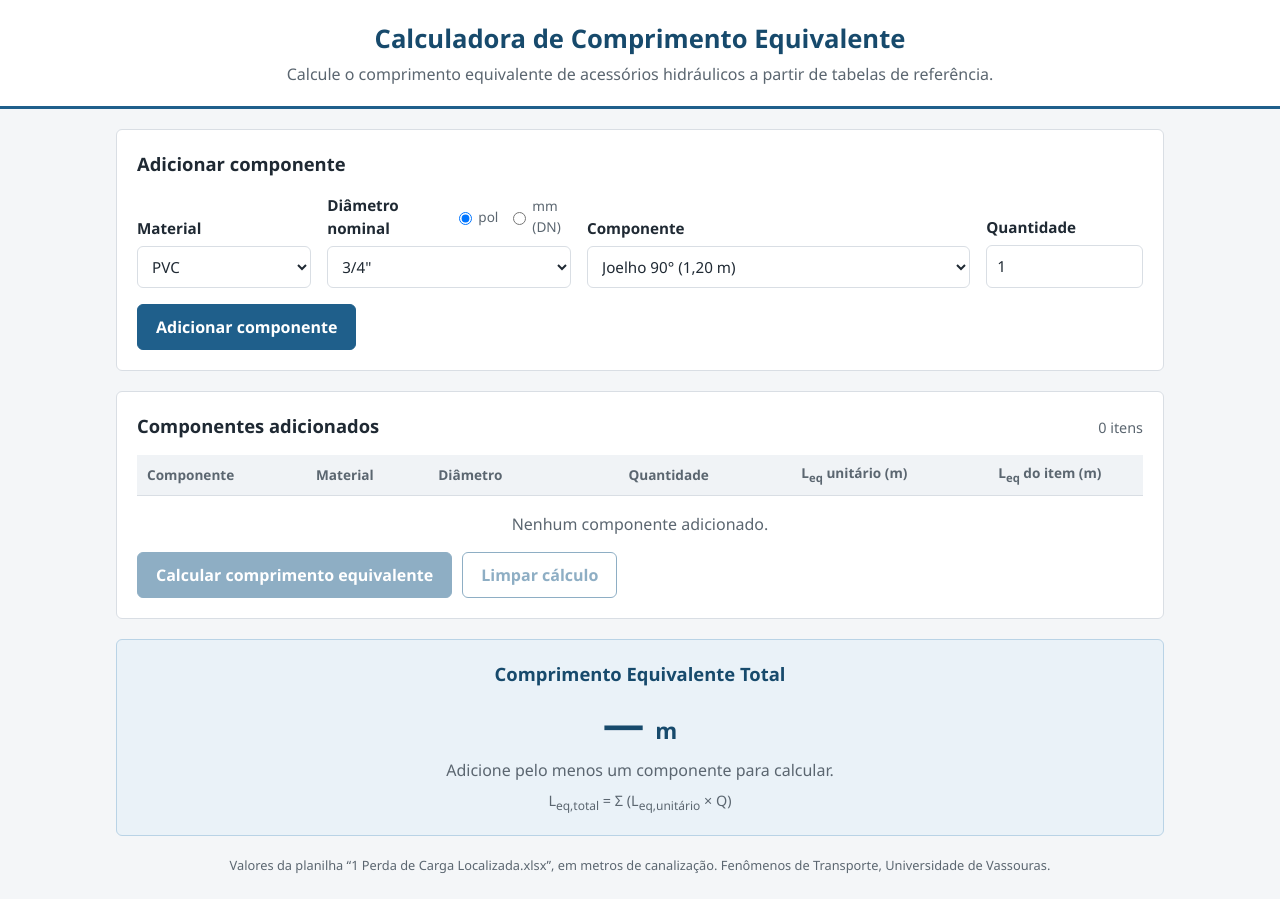
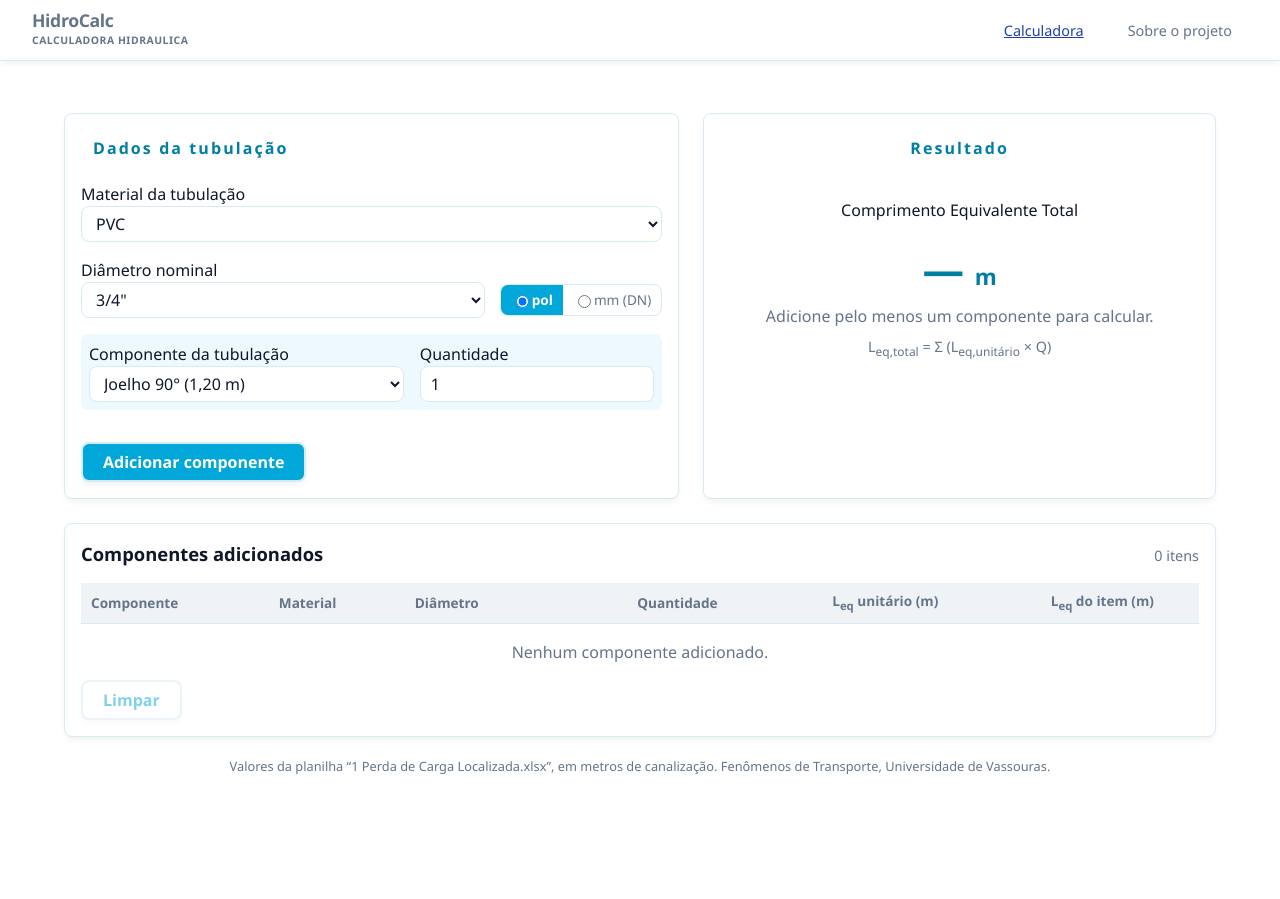
Before and after one commit to benidossantos/Calculadora-FENTRANS, a Flask app: page / in a window 1280 px wide. After the commit the page ends 774 px from the top, so only its background shows below. Run offline with Flask 3, Linux system fonts and the light colour scheme; lists and menus that the app fills with data are empty.

Commit message:
Melhora interface da calculadora

```diff
--- a/static/css/style.css
+++ b/static/css/style.css
@@ -1,23 +1,31 @@
 :root {
-  --fundo: #f4f6f8;
-  --superficie: #ffffff;
-  --borda: #d9dee4;
-  --texto: #1f2933;
-  --texto-suave: #5b6670;
-  --primaria: #1f5f8b;
-  --primaria-escura: #174a6c;
-  --destaque-fundo: #eaf2f8;
-  --erro: #b42318;
-  --erro-fundo: #fdecea;
-  --aviso: #8a5a00;
-  --raio: 6px;
+  /* Fundo e Superfície (Cards) */
+  --fundo: #eef8ff;            /* Fundo levemente acinzentado/azulado */
+  --superficie: #ffffff;       /* Fundo branco limpo dos cards */
+  --borda: #d7ebf3;            /* Bordas suaves para cards e tabela */
+  /* Tipografia */
+  --texto: #0f172a;            /* Texto principal em azul-escuro/grafite */
+  --texto-suave: #64748b;      /* Rótulos de formulário e descrições */
+  /* Botões e Destaques Principais (Azul Escuro) */
+  --primaria: #00a7d8;         /* Azul escuro para botões principais */
+  --primaria-escura: #007ea3;  /* Tom do botão ao passar o mouse (hover) */
+  /* Flairs / Badges dos H2 (Azul Claro) */
+  --destaque-fundo: #dbeafe;   /* Fundo azul claro suave da etiqueta h2 */
+  --destaque-texto: #1e40af;   /* Cor do texto dentro do h2 */
+  /* Ícone de Lixeira e Exclusão (Vermelho) */
+  --erro: #dc2626;             /* Vermelho vivo para o ícone da lixeira */
+  --erro-fundo: #fef2f2;       /* Fundo vermelho suave ao passar o mouse na lixeira */
+  /* Estrutura */
+  --raio: 8px;                 /* Arredondamento suave dos cards e botões */
+  --sombra: 0 4px 6px -1px rgba(0, 0, 0, 0.05); /* Sombra leve nos cards */
 }
 
 * { box-sizing: border-box; }
 
 body {
   margin: 0;
-  background: var(--fundo);
+  padding: 0;
+  background-color: var(--fundo)33;
   color: var(--texto);
   font-family: "Segoe UI", Roboto, "Helvetica Neue", Arial, sans-serif;
   font-size: 16px;
@@ -26,19 +34,77 @@ body {
 
 .cabecalho {
   background: var(--superficie);
-  border-bottom: 3px solid var(--primaria);
-  padding: 20px 16px;
-  text-align: center;
+  border-bottom: 1px solid var(--borda);
+  padding: 0.7rem 2rem;
+  display: flex;
+  justify-content: space-between;
+  align-items: center;
+  box-shadow: var(--sombra);
+  margin-bottom: 2rem;
+
 }
-.cabecalho h1 { margin: 0 0 4px; font-size: 1.6rem; color: var(--primaria-escura); }
+
+.header-brand {
+  display: flex;
+  flex-direction: column;
+  gap: 0.15rem;
+}
+
+.header-brand p {
+  margin: 0;
+  font-size: 1.1rem;
+  font-weight: 800;
+  color: var(--primaria-escura);
+  letter-spacing: -0.02em;
+  line-height: 1.1;
+}
+
+.header-brand span {
+  font-size: 0.65rem;
+  font-weight: 600;
+  color: var(--texto-suave);
+  text-transform: uppercase;
+  letter-spacing: 0.05em;
+}
+
+.main-nav ul {
+  list-style: none;
+  margin: 0;
+  padding: 0;
+  display: flex;
+  align-items: center;
+  gap: 0.75rem;
+}
+
+.main-nav a {
+  text-decoration: none;
+  font-size: 0.9rem;
+  font-weight: 500;
+  color: var(--texto-suave);
+  padding: 0.5rem 1rem;
+  border-radius: var(--raio);
+  transition: all 0.2s ease;
+}
+
+.main-nav a:hover {
+  color: var(--primaria);
+  background-color: var(--fundo);
+}
+
+.main-nav a.active {
+  color: var(--destaque-texto);
+  text-decoration: underline;
+
+}
+
 .cabecalho p { margin: 0; color: var(--texto-suave); }
 
 .conteudo {
-  max-width: 1080px;
+  max-width: 95%;
   margin: 0 auto;
-  padding: 20px 16px;
+  padding: 20px 32px;
   display: grid;
-  gap: 20px;
+
 }
 
 .painel {
@@ -46,28 +112,55 @@ body {
   background: var(--superficie);
   border: 1px solid var(--borda);
   border-radius: var(--raio);
-  padding: 20px;
+  padding: 1rem;
 }
+
 .painel h2 { margin: 0 0 16px; font-size: 1.15rem; }
+.titulo-secao { display: flex; justify-content: space-between; align-items: baseline; gap: 12px; }
 
-.titulo-secao { display: flex; justify-content: space-between; align-items: baseline; gap: 12px; }
 .contador { color: var(--texto-suave); font-size: 0.9rem; }
 
-.campos {
+.rotulo-com-opcao {
   display: grid;
-  grid-template-columns: minmax(0, 1fr) minmax(0, 1.4fr) minmax(0, 2.2fr) minmax(0, 0.9fr);
-  gap: 16px;
-  align-items: end;
+  grid-template-columns: 1fr auto;
+  justify-content: space-between;
+  align-items: center;
+  gap: 0.9rem;
 }
-.campo { display: flex; flex-direction: column; gap: 6px; font-weight: 600; font-size: 0.95rem; }
 
-.rotulo-com-opcao { display: flex; justify-content: space-between; align-items: center; gap: 8px; }
-.alternador { display: inline-flex; gap: 10px; font-weight: 400; font-size: 0.85rem; color: var(--texto-suave); }
-.alternador label { display: inline-flex; align-items: center; gap: 3px; cursor: pointer; }
+.form-style {
+  display: flex;
+  flex-direction: column;
+  gap: 1rem;
+}
+
+.alternador {
+  border: solid 1px var(--borda);
+  border-radius: var(--raio);
+  overflow: hidden;
+  display: inline-flex;
+  font-weight: 400;
+  font-size: 0.85rem;
+  color: var(--texto-suave);
+}
+
+.alternador label {
+  display: inline-flex;
+  align-items: center;
+  cursor: pointer;
+  padding: 5px 10px;
+}
+
+.alternador label:has(input:checked) {
+  background-color: var(--primaria);
+  color: #ffffff;
+  font-weight: 600;
+  box-shadow: 0 1px 3px rgba(0, 0, 0, 0.1);
+}
 
 select, input[type="number"] {
   width: 100%;
-  padding: 9px 10px;
+  padding: 5px 10px;
   border: 1px solid var(--borda);
   border-radius: var(--raio);
   background: #fff;
@@ -75,27 +168,32 @@ select, input[type="number"] {
   font: inherit;
   font-weight: 400;
 }
+
 select:focus, input:focus, button:focus-visible {
   outline: 2px solid var(--primaria);
   outline-offset: 1px;
 }
 input[aria-invalid="true"] { border-color: var(--erro); background: var(--erro-fundo); }
-
 .nota { font-weight: 400; color: var(--texto-suave); font-size: 0.8rem; }
 
 .acoes { display: flex; flex-wrap: wrap; gap: 10px; margin-top: 16px; }
 
 .botao {
-  padding: 10px 18px;
+  padding: 6px 20px;
   border-radius: var(--raio);
-  border: 1px solid var(--primaria);
+  border: 2px solid var(--borda);
+  box-shadow: var(--sombra);
   font: inherit;
   font-weight: 600;
   cursor: pointer;
 }
+
 .botao-primario { background: var(--primaria); color: #fff; }
 .botao-primario:hover:not(:disabled) { background: var(--primaria-escura); }
-.botao-secundario { background: #fff; color: var(--primaria); }
+.botao-secundario {
+  background: #fff;
+  color: var(--primaria);
+}
 .botao-secundario:hover:not(:disabled) { background: var(--destaque-fundo); }
 .botao:disabled { opacity: 0.5; cursor: not-allowed; }
 .botao-remover {
@@ -108,8 +206,8 @@ input[aria-invalid="true"] { border-color: var(--erro); background: var(--erro-f
   font: inherit;
   font-size: 0.85rem;
 }
+/* Foto do componente: oculta até o mouse passar sobre o nome ou o seletor. */
 
-/* Foto do componente: oculta até o mouse passar sobre o nome ou o seletor. */
 .com-previa { position: relative; display: inline-block; }
 .campo .com-previa { display: block; }
 .previa {
@@ -130,31 +228,37 @@ input[aria-invalid="true"] { border-color: var(--erro); background: var(--erro-f
 }
 .com-previa:hover > .previa:not([hidden]) { display: block; }
 .tabela .com-previa { cursor: help; text-decoration: underline dotted var(--texto-suave); text-underline-offset: 3px; }
-
 .mensagem { margin: 12px 0 0; padding: 10px 12px; border-radius: var(--raio); background: var(--erro-fundo); color: var(--erro); }
 
 .tabela-rolavel { overflow-x: auto; max-height: 460px; overflow-y: auto; }
+
 .tabela { width: 100%; border-collapse: collapse; font-size: 0.95rem; }
 .tabela th, .tabela td { padding: 8px 10px; border-bottom: 1px solid var(--borda); text-align: left; vertical-align: middle; }
 .tabela thead th { position: sticky; top: 0; background: #f0f3f6; font-size: 0.85rem; color: var(--texto-suave); white-space: nowrap; }
 .tabela .numero { text-align: right; font-variant-numeric: tabular-nums; white-space: nowrap; }
 .tabela input[type="number"] { width: 6.5em; text-align: right; padding: 5px 6px; }
 .tabela tbody tr:nth-child(even) { background: #fafbfc; }
-
 .lista-vazia { color: var(--texto-suave); text-align: center; margin: 16px 0 0; }
 
-.resultado { background: var(--destaque-fundo); border-color: #b9d3e6; text-align: center; }
-.resultado h2 { margin-bottom: 4px; color: var(--primaria-escura); }
+.resultado { background: var(--superficie); border-color: #b9d3e6; text-align: center; }
+.resultado h2, .painel.nao-imprimir h2 {
+  color: var(--primaria-escura);
+  display: inline-flex;
+  padding: 0.375rem 0.75rem;
+  font-size: 1.0rem;
+  font-weight: 600;
+  letter-spacing: .13em;
+}
 .valor-total { margin: 0; font-size: 2.6rem; font-weight: 700; color: var(--primaria-escura); font-variant-numeric: tabular-nums; }
 .valor-total .unidade { font-size: 1.4rem; font-weight: 600; }
 .estado-resultado { margin: 4px 0; color: var(--texto-suave); }
-.estado-resultado.desatualizado { color: var(--aviso); font-weight: 600; }
+.estado-resultado.desatualizado { color: var(--erro); font-weight: 600; }
 .formula { margin: 8px 0 0; color: var(--texto-suave); font-size: 0.9rem; }
-
 .rodape { text-align: center; color: var(--texto-suave); font-size: 0.8rem; padding: 0 16px 24px; }
 
 .sr-only { position: absolute; width: 1px; height: 1px; overflow: hidden; clip: rect(0 0 0 0); white-space: nowrap; }
 .so-imprimir { display: none; }
+.cabecalho h1 { margin: 0 0 4px; font-size: 1.6rem; color: var(--primaria-escura); }
 
 @media (max-width: 760px) {
   .campos { grid-template-columns: 1fr 1fr; }
@@ -177,3 +281,38 @@ input[aria-invalid="true"] { border-color: var(--erro); background: var(--erro-f
   .tabela input[type="number"] { border: none; background: none; }
   .previa { display: none !important; }
 }
+
+
+
+.painel.nao-imprimir{
+  border: solid 1px var(--borda);
+  display: flex;
+  flex-direction: column;
+  box-shadow: var(--sombra);
+}
+
+.painel {
+  border: solid 1px var(--borda);
+  box-shadow: var(--sombra);
+}
+
+.painel.resultado {
+  border: solid 1px var(--borda);
+  box-shadow: var(--sombra);
+}
+
+.grid-topo {
+  display: grid;
+  grid-template-columns: 1.2fr 1fr;
+  gap: 1.5rem;
+  margin-bottom: 1.5rem;
+
+}
+
+.comp-style {
+  display: flex;
+  background-color: var(--fundo);
+  gap: 1rem;
+  padding: 0.5rem;
+  border-radius: 8px;
+}
--- a/static/js/script.js
+++ b/static/js/script.js
@@ -30,7 +30,7 @@ const campos = {
   corpoTabela: el("corpo-tabela"),
   listaVazia: el("lista-vazia"),
   contador: el("contador-itens"),
-  botaoCalcular: el("botao-calcular"),
+  //botaoCalcular: el("botao-calcular"),
   botaoLimpar: el("botao-limpar"),
   botaoImprimir: el("botao-imprimir"),
   mensagemCalculo: el("mensagem-calculo"),
@@ -310,9 +310,9 @@ function renderizarItens() {
   const total = estado.itens.length;
   campos.contador.textContent = `${total} ${total === 1 ? "item" : "itens"}`;
   campos.listaVazia.hidden = total > 0;
-  campos.botaoCalcular.disabled = total === 0;
+  //campos.botaoCalcular.disabled = total === 0;
   campos.botaoLimpar.disabled = total === 0;
-  campos.botaoCalcular.title = total === 0 ? "Adicione pelo menos um componente para calcular." : "";
+  //campos.botaoCalcular.title = total === 0 ? "Adicione pelo menos um componente para calcular." : "";
 }
 
 function alterarQuantidade(indice, entrada) {
@@ -339,11 +339,14 @@ function limparCalculo() {
 
 // ---------- Resultado ----------
 
-function marcarListaAlterada() {
-  estado.resultado = null;
-  mostrarMensagem(campos.mensagemCalculo, "");
+async function marcarListaAlterada() {
   renderizarItens();
-  renderizarResultado();
+  if (estado.itens.length > 0) {
+    await calcular(); // Dispara o cálculo automático na API imediatamente
+  } else {
+    estado.resultado = null;
+    renderizarResultado();
+  }
 }
 
 function renderizarResultado() {
@@ -381,7 +384,7 @@ async function calcular() {
       quantidade: item.unidadeQuantidade === "m" ? item.quantidade.replace(",", ".") : Number(item.quantidade),
     })),
   };
-  campos.botaoCalcular.disabled = true;
+ // campos.botaoCalcular.disabled = true;
   try {
     estado.resultado = await requisitar("/api/calcular", {
       method: "POST",
@@ -410,7 +413,7 @@ campos.diametro.addEventListener("change", atualizarComponentes);
 campos.componente.addEventListener("change", aoSelecionarComponente);
 document.addEventListener("mouseover", posicionarPrevia);
 campos.form.addEventListener("submit", adicionarComponente);
-campos.botaoCalcular.addEventListener("click", calcular);
+//campos.botaoCalcular?.addEventListener("click", calcular);
 campos.botaoLimpar.addEventListener("click", limparCalculo);
 campos.botaoImprimir.addEventListener("click", imprimirMemorial);
 document.querySelectorAll('input[name="exibicao-diametro"]').forEach((radio) => {
--- a/templates/index.html
+++ b/templates/index.html
@@ -6,36 +6,57 @@
   <title>Calculadora de Comprimento Equivalente</title>
   <link rel="stylesheet" href="{{ url_for('static', filename='css/style.css') }}">
 </head>
+
 <body>
   <header class="cabecalho">
-    <h1>Calculadora de Comprimento Equivalente</h1>
-    <p>Calcule o comprimento equivalente de acessórios hidráulicos a partir de tabelas de referência.</p>
+    <!-- Logo -->
+    <div class="header-brand">
+      <p>HidroCalc</p>
+      <span>Calculadora Hidraulica</span>
+    </div>
+
+    <!-- Navegação -->
+    <nav class="main-nav">
+      <ul>
+        <li>
+          <a href="#conteudo" class="active">Calculadora</a>
+        </li>
+        <li>
+          <a href="#">Sobre o projeto</a>
+        </li>
+      </ul>
+    </nav>
   </header>
 
-  <main class="conteudo">
+  <main class="conteudo" id="conteudo">
+    <div class="grid-topo">
       <section class="painel nao-imprimir" aria-labelledby="titulo-configuracao">
-      <h2 id="titulo-configuracao">Adicionar componente</h2>
-      <form id="form-componente" novalidate>
-        <div class="campos">
-          <label class="campo">
-            <span>Material</span>
+
+        <h2 id="titulo-configuracao">Dados da tubulação</h2>
+
+        <form class="form-style" id="form-componente" novalidate>
+          <div class="campo">
+            <label for="material">Material da tubulação</label>
             <select id="material" required></select>
-          </label>
+          </div>
 
           <div class="campo">
+            <label for="diametro">Diâmetro nominal</label>
+
             <div class="rotulo-com-opcao">
-              <label for="diametro">Diâmetro nominal</label>
+              <select id="diametro" required></select>
               <span class="alternador" role="radiogroup" aria-label="Unidade de exibição do diâmetro">
                 <label><input type="radio" name="exibicao-diametro" value="pol" checked> pol</label>
                 <label><input type="radio" name="exibicao-diametro" value="mm"> mm (DN)</label>
               </span>
             </div>
-            <select id="diametro" required></select>
+
             <small id="nota-dn" class="nota" hidden>DN é a designação nominal, não o diâmetro interno do tubo.</small>
           </div>
 
+          <div class="comp-style">
             <label class="campo campo-largo">
-            <span>Componente</span>
+              <span>Componente da tubulação</span>
               <span class="com-previa">
                 <select id="componente" required></select>
                 <img id="previa-componente" class="previa" alt="" hidden>
@@ -47,12 +68,28 @@
               <input id="quantidade" type="number" min="1" step="1" value="1" inputmode="numeric" required>
             </label>
           </div>
+
           <div class="acoes">
             <button type="submit" id="botao-adicionar" class="botao botao-primario">Adicionar componente</button>
           </div>
+
           <p id="mensagem-formulario" class="mensagem" role="alert" hidden></p>
         </form>
       </section>
+
+      <section class="painel resultado" aria-live="polite">
+        <h2>Resultado</h2>
+
+        <p>Comprimento Equivalente Total</p>
+        <p class="valor-total">
+          <span id="valor-total">—</span>
+          <span class="unidade">{{ unidade }}</span>
+        </p>
+        <p id="estado-resultado" class="estado-resultado">Adicione componentes e clique em calcular.</p>
+        <p class="formula">L<sub>eq,total</sub> = Σ (L<sub>eq,unitário</sub> × Q)</p>
+        <p id="data-memorial" class="so-imprimir"></p>
+      </section>
+    </div>
 
     <section class="painel" aria-labelledby="titulo-lista">
       <div class="titulo-secao">
@@ -77,20 +114,13 @@
       </div>
       <p id="lista-vazia" class="lista-vazia">Nenhum componente adicionado.</p>
       <div class="acoes nao-imprimir">
-        <button type="button" id="botao-calcular" class="botao botao-primario">Calcular comprimento equivalente</button>
-        <button type="button" id="botao-limpar" class="botao botao-secundario">Limpar cálculo</button>
+
+        <button type="button" id="botao-limpar" class="botao botao-secundario">Limpar</button>
         <button type="button" id="botao-imprimir" class="botao botao-secundario" hidden>Imprimir / salvar PDF</button>
       </div>
       <p id="mensagem-calculo" class="mensagem" role="alert" hidden></p>
     </section>
 
-    <section class="painel resultado" aria-live="polite">
-      <h2>Comprimento Equivalente Total</h2>
-      <p class="valor-total"><span id="valor-total">—</span> <span class="unidade">{{ unidade }}</span></p>
-      <p id="estado-resultado" class="estado-resultado">Adicione componentes e clique em calcular.</p>
-      <p class="formula">L<sub>eq,total</sub> = Σ (L<sub>eq,unitário</sub> × Q)</p>
-      <p id="data-memorial" class="so-imprimir"></p>
-    </section>
   </main>
 
   <footer class="rodape">
```
Also changed, not shown: app.py (line endings or trailing spaces), 1 other file. Lines whose indentation alone changed are shown as unchanged.
